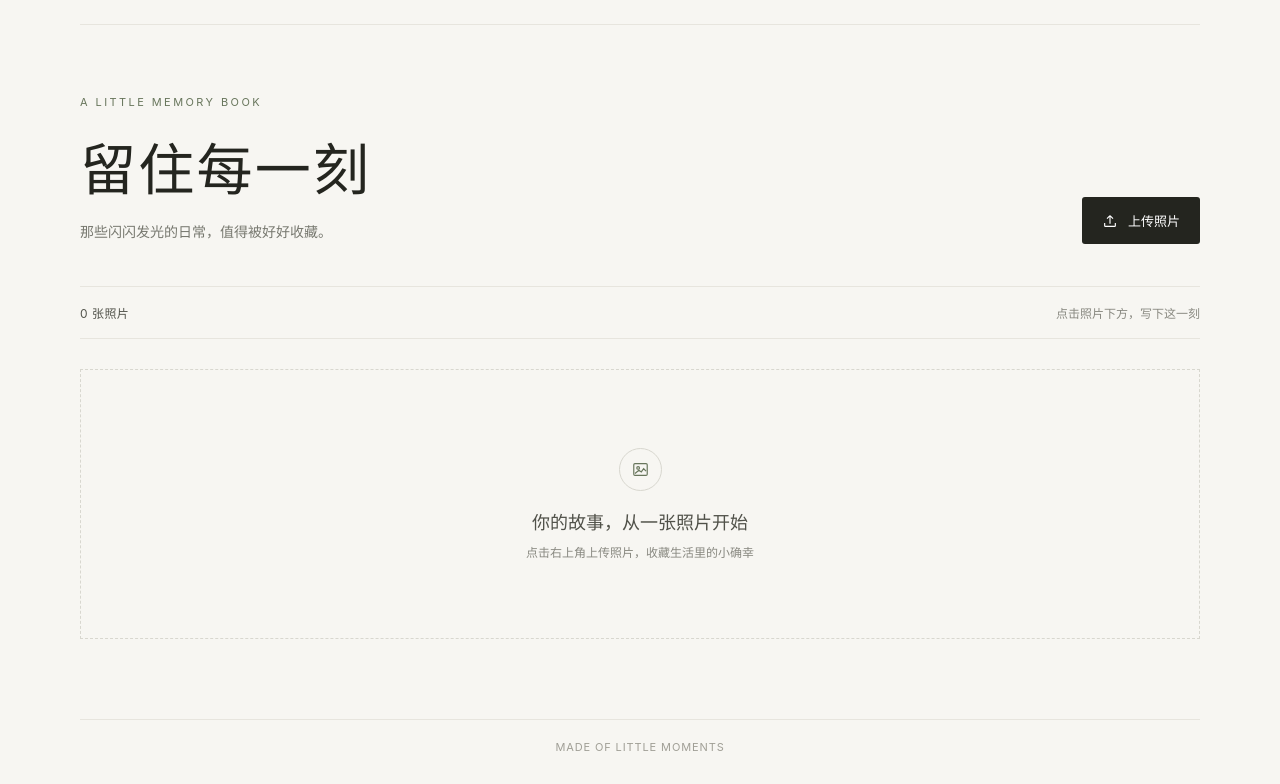
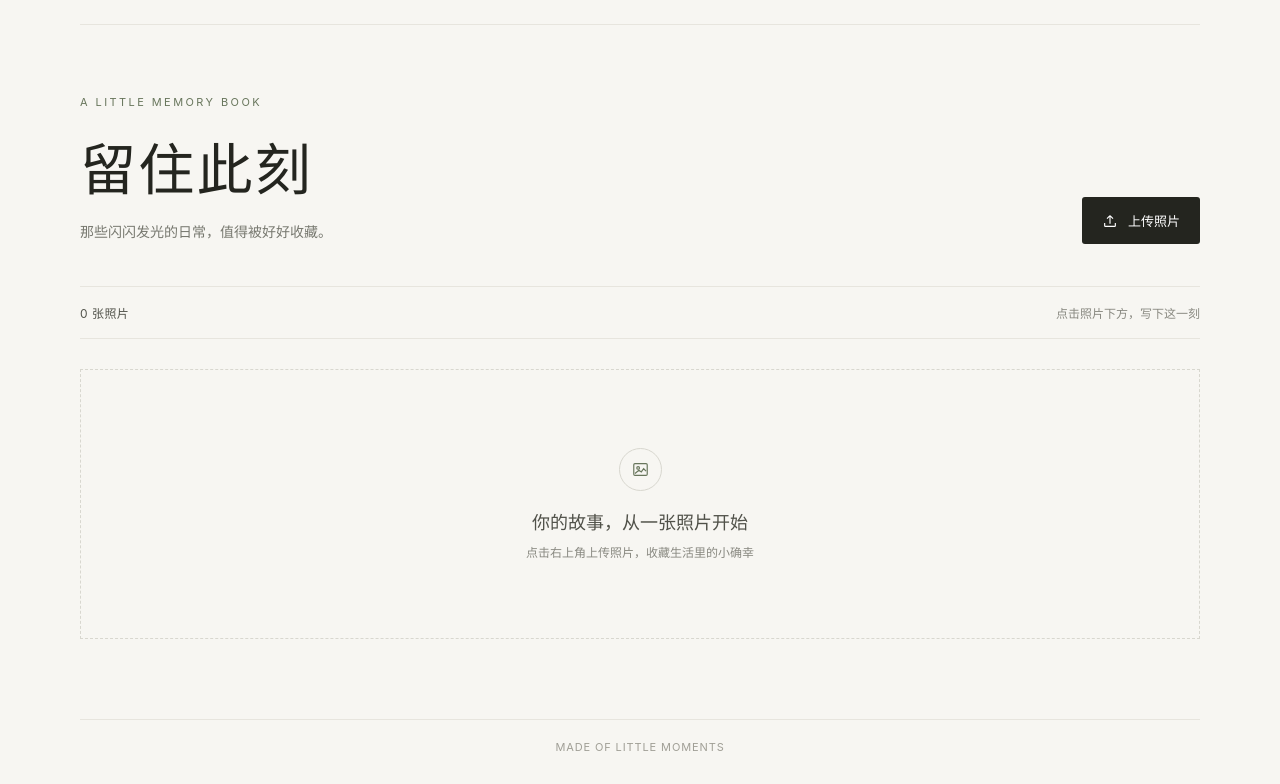
Before and after one commit to GuiShucheng/codex-imageweb, a plain HTML site: page index.html in a window 1280 px wide. Shown: the part 59-843 px from the top of the page. Drawn offline with Linux system fonts and the light colour scheme.

Commit message:
Update gallery headline

```diff
--- a/index.html
+++ b/index.html
@@ -55,7 +55,7 @@
     </header>
     <main>
       <section class="intro">
-        <div><div class="eyebrow">A LITTLE MEMORY BOOK</div><h1>留住每一刻</h1><p class="subtitle">那些闪闪发光的日常，值得被好好收藏。</p></div>
+        <div><div class="eyebrow">A LITTLE MEMORY BOOK</div><h1>留住此刻</h1><p class="subtitle">那些闪闪发光的日常，值得被好好收藏。</p></div>
         <button class="upload" id="uploadButton" type="button">
           <svg viewBox="0 0 24 24" fill="none" stroke="currentColor" stroke-width="1.7" aria-hidden="true"><path d="M12 16V4m0 0L7.5 8.5M12 4l4.5 4.5M4 15v4a1 1 0 001 1h14a1 1 0 001-1v-4"/></svg>
           上传照片
```
